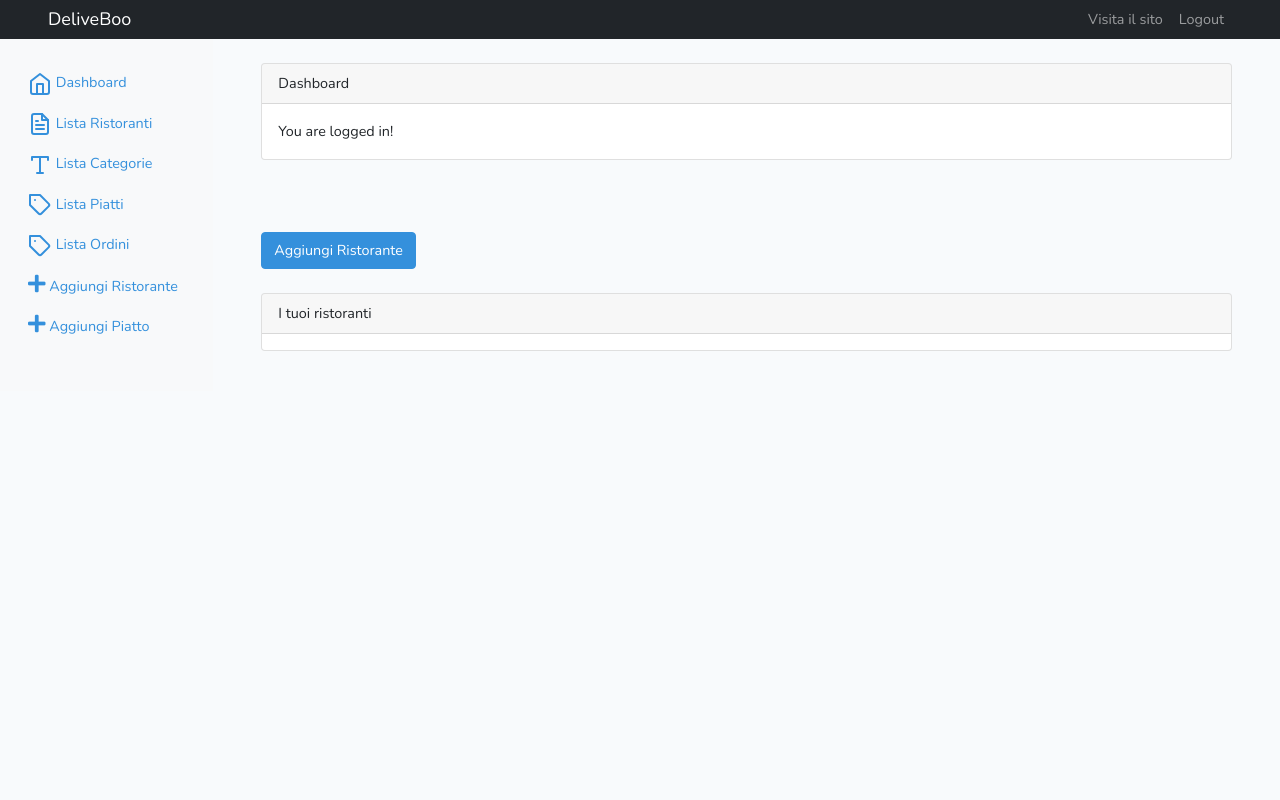
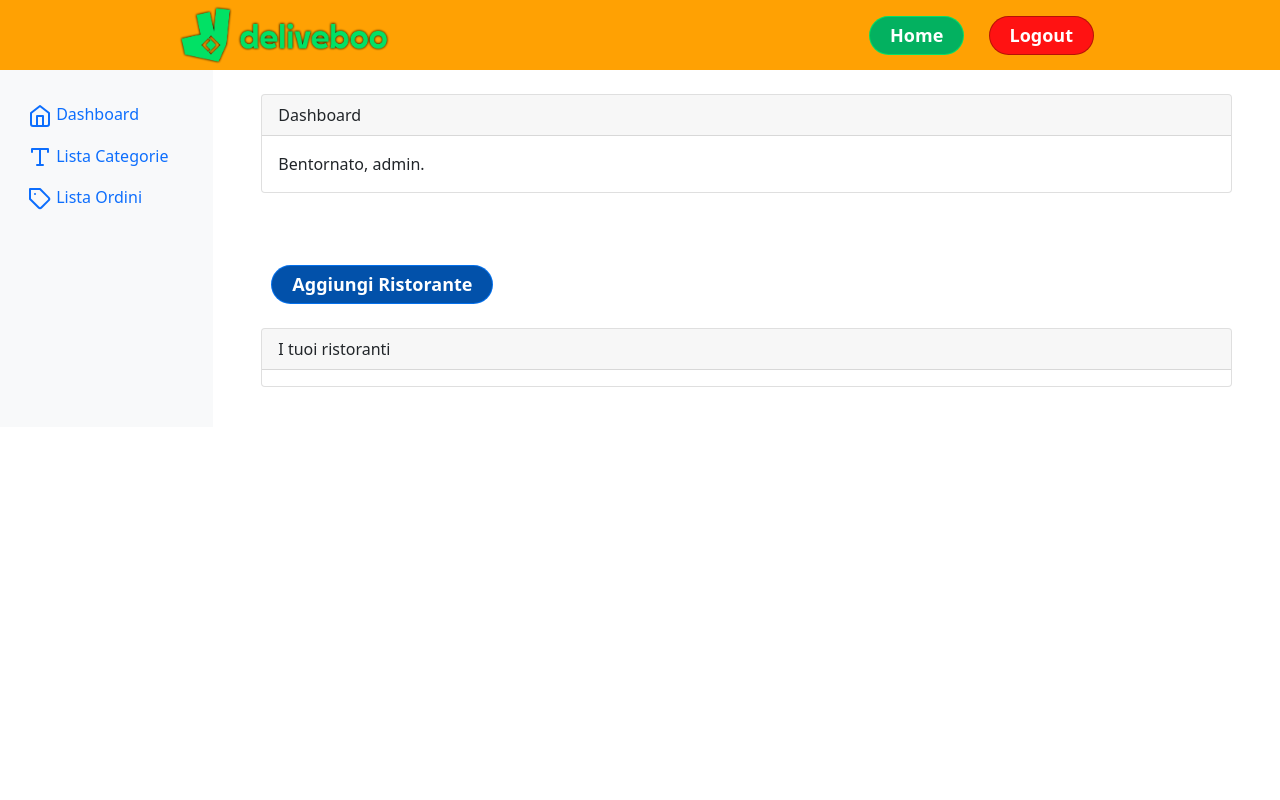
Before and after one commit to VitoMars/proj-deliveboo, a Laravel app: page /admin in a window 1280 px wide. Run offline with Laravel 8, Linux system fonts and the light colour scheme; a user stored in the database is signed in; data comes from the database, SQL or seed files in the repository; style sheets or scripts are compiled from the project's sources.

Commit message:
Modifiche varie

```diff
--- /dev/null
+++ b/resources/sass/_buttons.scss
@@ -0,0 +1,79 @@
+.my-btn-green{
+    font-size: 18px;
+    font-weight: bold;
+    padding: 5px 20px;
+    margin: 0 10px;
+    border-radius: 40px;
+    background: #07de65 ;
+    color:white;
+    box-shadow: 0 0 2px rgb(0, 0, 0);
+    transition-duration: 0.5s;
+    transition-timing-function: ease-out;
+    transform-origin: 0 0;
+    box-shadow:0px 0px 0 100px #03b160  inset;
+    &:hover{
+        box-shadow:0px 0px 0 0px #03b160 inset;
+        color: white !important;
+        transform: scale(1);
+    }
+}
+
+.my-btn-red{
+    font-size: 18px;
+    font-weight: bold;
+    padding: 5px 20px;
+    margin: 0 10px;
+    border-radius: 40px;
+    background: #b61206 ;
+    color:white;
+    box-shadow: 0 0 2px rgb(0, 0, 0);
+    transition-duration: 0.5s;
+    transition-timing-function: ease-out;
+    transform-origin: 0 0;
+    box-shadow:0px 0px 0 100px #ff1212 inset;
+    &:hover{
+        box-shadow:0px 0px 0 0px #ff1212 inset;
+        color: white !important;
+        transform: scale(1);
+    }
+}
+
+.my-btn-orange{
+    font-size: 18px;
+    font-weight: bold;
+    padding: 5px 20px;
+    margin: 0 10px;
+    border-radius: 40px;
+    background: #f5c422 ;
+    color:white;
+    box-shadow: 0 0 2px rgb(0, 0, 0);
+    transition-duration: 0.5s;
+    transition-timing-function: ease-out;
+    transform-origin: 0 0;
+    box-shadow:0px 0px 0 100px #fca307 inset;
+    &:hover{
+        box-shadow:0px 0px 0 0px #fca307 inset;
+        color: white !important;
+        transform: scale(1);
+    }
+}
+
+.my-btn-blue{
+    font-size: 18px;
+    font-weight: bold;
+    padding: 5px 20px;
+    margin: 0 10px;
+    border-radius: 40px;
+    background: #0470eb ;
+    color:white;
+    box-shadow: 0 0 2px rgb(0, 0, 0);
+    transition-duration: 0.5s;
+    transition-timing-function: ease-out;
+    transform-origin: 0 0;
+    box-shadow:0px 0px 0 100px #0251aa inset;
+    &:hover{
+        box-shadow:0px 0px 0 0px #0251aa inset;
+        color: white !important;
+        transform: scale(1);
+    }
+}
--- /dev/null
+++ b/resources/sass/_commons.scss
@@ -0,0 +1,48 @@
+html,body {
+    height: 100vh;
+}
+
+* {
+    margin: 0;
+    padding: 0;
+    box-sizing: border-box;
+}
+
+/* Guest Home */
+
+header {
+    background-color: #ffa103;
+    .logo-home {
+        height: 100%;
+    }
+
+    .my-navbar {
+        height: 70px;
+    }
+}
+
+main {
+    .banner {
+        height: 400px;
+        width: 100%;
+        // background-image: url(../../public/images/bg-banner2.png);
+        background-image: url(https://i.ibb.co/tcMknJF/bg-banner3.png);
+
+        .banner-top-image {
+            position: absolute;
+            top: 0;
+            left: 50%;
+            transform: translateX(-50%);
+            padding: 0;
+            margin: 0;
+        }
+    }
+
+}
+
+
+
+
+
+
+/* Guest Home */
--- a/resources/sass/app.scss
+++ b/resources/sass/app.scss
@@ -1,11 +1,17 @@
 // Fonts
 @import url("https://fonts.googleapis.com/css?family=Nunito");
+
+// Bootstrap
+@import "~bootstrap/scss/bootstrap";
 
 // Variables
 @import "variables";
 
-// Bootstrap
-@import "~bootstrap/scss/bootstrap";
+// Commons
+@import "commons";
+
+// Commons
+@import "buttons";
 
 // Font Awesome
 @import "~@fortawesome/fontawesome-free/css/all.min.css";
--- a/resources/views/admin/index.blade.php
+++ b/resources/views/admin/index.blade.php
@@ -14,7 +14,8 @@
                     </div>
                     @endif
 
-                    {{ __('You are logged in!') }}
+                    {{-- {{ __('You are logged in!') }} --}}
+                    Bentornato, {{ Auth::user()->name }}.
                 </div>
             </div>
         </div>
@@ -34,7 +35,7 @@
         <div class="col-md-12">
 
             <a href="{{ route('admin.restaurants.create') }}">
-                <button type="button" class="btn btn-primary my-4 text-white">Aggiungi Ristorante</button>
+                <button type="button" class="my-btn-blue btn my-4 text-white">Aggiungi Ristorante</button>
             </a>
 
             <div class="card mb-3">
--- a/resources/views/layouts/dashboard.blade.php
+++ b/resources/views/layouts/dashboard.blade.php
@@ -22,25 +22,27 @@
 </head>
 
 <body>
-    <nav class="navbar navbar-expand-md navbar-dark bg-dark d-flex justify-content-between flex-md-nowrap p-0">
-        <a class="navbar-brand col-sm-3 col-md-2 px-5" href="/admin">DeliveBoo</a>
-        <ul class="navbar-nav px-5 ml-auto">
-            <li class="nav-item">
-                <a class="nav-link" href="{{ route('index') }}">
-                    Visita il sito
+    <header>
+
+        <nav class="my-navbar w-75 mx-auto px-3 nav-bar d-flex align-items-center justify-content-between">
+            <a class="h-100" href=""><img class="logo-home" src="{{ asset('images/deliveboo-logoo.png') }}" alt="DeliveBoo Logo"></a>
+            <div class="top-right links">
+                    <a class="my-btn-green btn" href="{{ route('index') }}">
+                        Home
                     </a>
-            </li>
-            <li class="nav-item">
-                <a class="nav-link" href="{{ route('logout') }}" onclick="event.preventDefault();
+                    <a class="my-btn-red btn" href="{{ route('logout') }}" onclick="event.preventDefault();
                                     document.getElementById('logout-form').submit();">
                     Logout
                     </a>
                     <form id="logout-form" action="{{ route('logout') }}" method="POST" style="display: none;">
                         @csrf
                     </form>
-            </li>
-        </ul>
+            </div>
         </nav>
+    </header>
+
+
+
     <div class="container-fluid">
         <div class="row">
             <nav class="col-md-2 d-none d-md-block bg-light sidebar py-4">
@@ -58,21 +60,6 @@
                                 Dashboard
                             </a>
                         </li>
-                        {{-- Restaurant --}}
-                        <li class="nav-item">
-                            <a class="nav-link" href="{{ route('admin.restaurants.index') }}">
-                                <svg xmlns="http://www.w3.org/2000/svg" width="24" height="24" viewBox="0 0 24 24"
-                                    fill="none" stroke="currentColor" stroke-width="2" stroke-linecap="round"
-                                    stroke-linejoin="round" class="feather feather-activity">
-                                    <path d="M14 2H6a2 2 0 0 0-2 2v16a2 2 0 0 0 2 2h12a2 2 0 0 0 2-2V8z"></path>
-                                    <polyline points="14 2 14 8 20 8"></polyline>
-                                    <line x1="16" y1="13" x2="8" y2="13"></line>
-                                    <line x1="16" y1="17" x2="8" y2="17"></line>
-                                    <polyline points="10 9 9 9 8 9"></polyline>
-                                </svg>
-                                Lista Ristoranti
-                            </a>
-                        </li>
                         {{-- Categories --}}
                         <li class="nav-item">
                             <a class="nav-link" href="{{ route('admin.categories.index') }}">
@@ -84,20 +71,6 @@
                                     <line x1="12" y1="4" x2="12" y2="20"></line>
                                 </svg>
                                 Lista Categorie
-                            </a>
-                        </li>
-                        {{-- Plates --}}
-                        <li class="nav-item">
-                            <a class="nav-link" href="{{ route('admin.plates.index') }}">
-                                <svg xmlns="http://www.w3.org/2000/svg" width="24" height="24" viewBox="0 0 24 24"
-                                    fill="none" stroke="currentColor" stroke-width="2" stroke-linecap="round"
-                                    stroke-linejoin="round" class="feather feather-activity">
-                                    <path
-                                        d="M20.59 13.41l-7.17 7.17a2 2 0 0 1-2.83 0L2 12V2h10l8.59 8.59a2 2 0 0 1 0 2.82z">
-                                    </path>
-                                    <line x1="7" y1="7" x2="7" y2="7"></line>
-                                </svg>
-                                Lista Piatti
                             </a>
                         </li>
                         {{-- Orders --}}
@@ -114,20 +87,6 @@
                                 Lista Ordini
                             </a>
                         </li>
-                        {{-- Aggiungi Ristorante --}}
-                        <li class="nav-item">
-                            <a class="nav-link" href="{{ route('admin.restaurants.create') }}">
-                                <i class="fas fa-plus" style="font-size: 20px"></i>
-                                Aggiungi Ristorante
-                            </a>
-                        </li>
-                        {{-- Aggiungi Piatto --}}
-                        <li class="nav-item">
-                            <a class="nav-link" href="{{ route('admin.plates.create') }}">
-                                <i class="fas fa-plus" style="font-size: 20px"></i>
-                                Aggiungi Piatto
-                            </a>
-                        </li>
                     </ul>
 
                 </div>
```
Also changed, not shown: resources/views/guest/home.blade.php (+33 -103 lines), resources/views/layouts/app.blade.php (+38 -2 lines), public/css/app.css, public/images/banner-top-image.png (added), public/images/bg-banner.png (added), public/images/bg-banner2.png (added), public/images/deliveboo-logoV-2.png (added), public/images/deliveboo-logoo.png (added), public/images/rider-home.png (added). Lines whose indentation alone changed are shown as unchanged.
